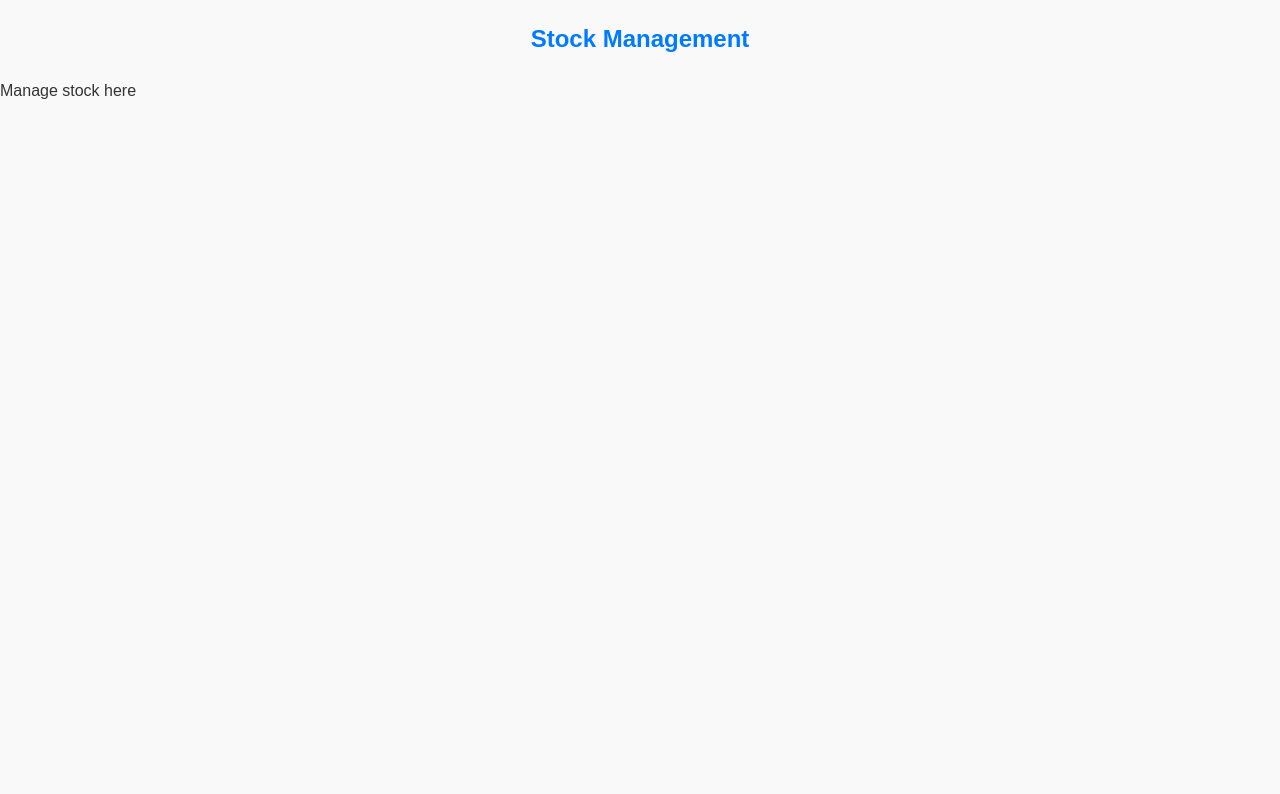
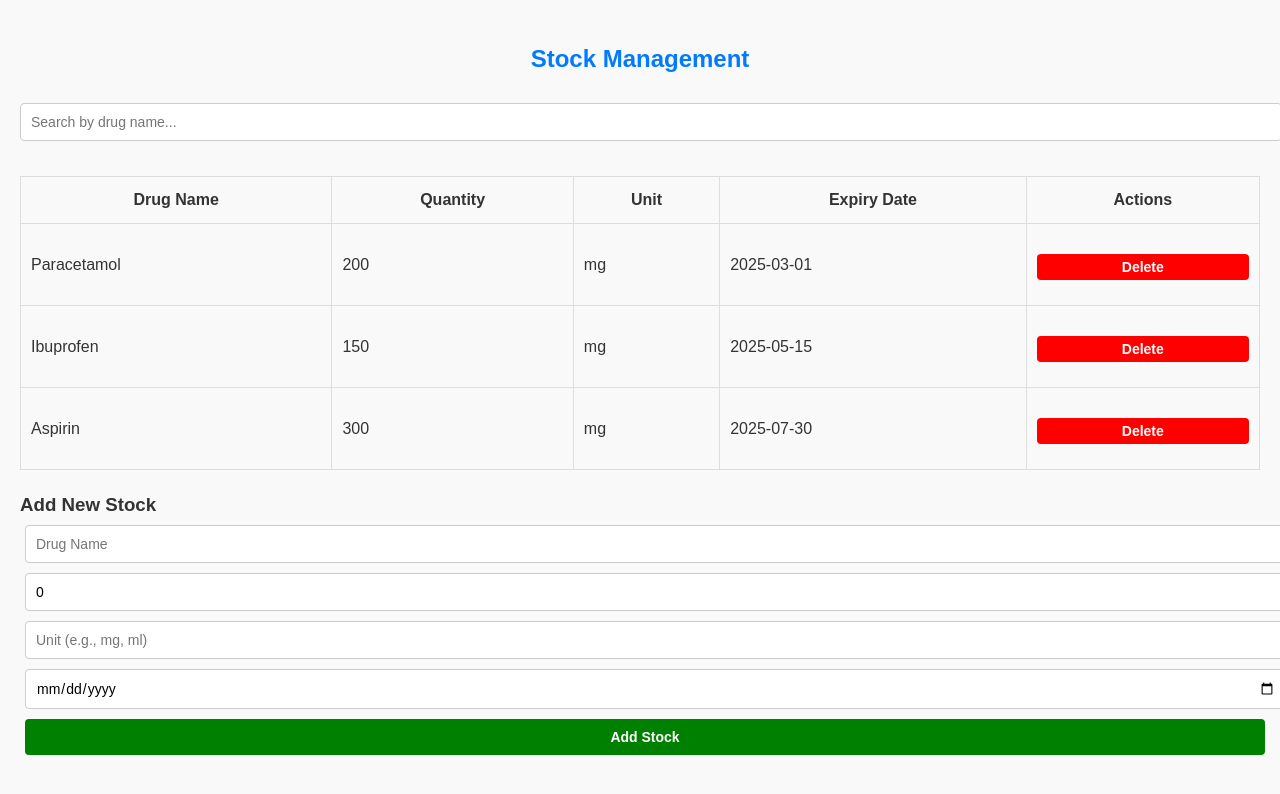
Before and after one commit to OsinaChi-F/pharmacy-tender, a React (Create React App) app in the folder pharmacy-tender-portal/: page /stock in a window 1280 px wide. Shown: the top 794 px of the page. Built offline with nearby package versions, Linux system fonts and the light colour scheme.

Commit message:
Add button styling and margin adjustments in Stock.js

```diff
--- a/pharmacy-tender-portal/src/Pages/AdminDashboard.css
+++ b/pharmacy-tender-portal/src/Pages/AdminDashboard.css
@@ -1,4 +1,28 @@
-.sidebar, h2{
+.sidebar{
+    display: flex;
+}
+.dashboard-container{
+    display: flex;
+}
+.chart-container {
+    display: flex;
+    justify-content: space-between;
+    padding: 20px;
+    margin: 10px;
+}
+
+.BarResponsiveContainer{
+    display: flex;
+    flex-direction: column;
+    justify-content: right;
+    align-items: right;
     background-color: blue;
-    text-decoration: aqua;
+    color: white;
+    padding: 20px;
+    margin: 20px;
 }
+.PieResponsiveContainer {
+    flex: 1;
+    padding: 10px;
+    margin: 10px;
+}
--- a/pharmacy-tender-portal/src/Pages/AdminDashboard.js
+++ b/pharmacy-tender-portal/src/Pages/AdminDashboard.js
@@ -1,6 +1,12 @@
 import React, { useState } from 'react';
-import { BarChart, Bar, XAxis, YAxis, CartesianGrid, Tooltip, Legend, ResponsiveContainer } from 'recharts';
+import {
+  BarChart, Bar, XAxis, YAxis, CartesianGrid, Tooltip, Legend, ResponsiveContainer as BarResponsiveContainer
+} from 'recharts';
+import {
+  PieChart, Pie, Cell, ResponsiveContainer as PieResponsiveContainer
+} from 'recharts';
 import { useNavigate } from 'react-router-dom';
+import './AdminDashboard.css';
 
 const AdminDashboard = () => {
   const [isDropdownVisible, setIsDropdownVisible] = useState(false);
@@ -15,7 +21,18 @@ const AdminDashboard = () => {
   const deadlines = [
     { name: "Paracetamol Tender", date: "March 20, 2025" },
     { name: "Ibuprofen Tender", date: "April 25, 2025" },
+    { name: "Aspirin Tender", date: "May 30, 2025" },
+    { name: "Naproxen Tender", date: "June 30, 2025" }
   ];
+
+  const pieData = [
+    { name: 'Category A', value: 400 },
+    { name: 'Category B', value: 300 },
+    { name: 'Category C', value: 300 },
+    { name: 'Category D', value: 200 },
+  ];
+
+  const COLORS = ['#0088FE', '#00C49F', '#FFBB28', '#FF8042'];
 
   const toggleDropdown = () => setIsDropdownVisible((prev) => !prev);
 
@@ -30,9 +47,9 @@ const AdminDashboard = () => {
       <div className="sidebar">
         <h2>Dashboard</h2>
         <ul>
-          <li onClick={() => navigate("/tendernotice")}>Tender Notice</li>
+          <li onClick={() => navigate("/tender-notice")}>Tender Notice</li>
           <li onClick={() => navigate("/employee")}>Employee</li>
-          <li onClick={() => navigate("/submissionform")}>Submission Form</li>
+          <li onClick={() => navigate("/submission-form")}>Submission Form</li>
           <li onClick={() => navigate("/vendor")}>Vendor</li>
           <li onClick={() => navigate("/stock")}>Stock</li>
           <li>
@@ -44,12 +61,14 @@ const AdminDashboard = () => {
             >
               Tender List
             </span>
-            <ul className={isDropdownVisible ? "dropdown visible" : "dropdown hidden"}>
+            {isDropdownVisible && (
+              <ul className="dropdown">
                 <li onClick={() => navigate("/create-tender")}>Create Tender</li>
                 <li onClick={() => navigate("/view-tender")}>View Tender</li>
                 <li onClick={() => navigate("/create-tender-by-usage")}>Create Tender By Usage</li>
                 <li onClick={() => navigate("/create-tender-by-date")}>Create Tender by Date</li>
               </ul>
+            )}
           </li>
           <li onClick={handleLogout}>Log Out</li>
         </ul>
@@ -57,7 +76,9 @@ const AdminDashboard = () => {
 
       <div className="main-content">
         <h2>Pharmacy Tender Dashboard</h2>
-      <ResponsiveContainer width="100%" height={240}>
+       <div className="chart-container">
+        {/* Bar Chart */}
+        <BarResponsiveContainer width="50%" height={300}>
           <BarChart data={data}>
             <CartesianGrid strokeDasharray="3 3" />
             <XAxis dataKey="name" />
@@ -66,7 +87,29 @@ const AdminDashboard = () => {
             <Legend />
             <Bar dataKey="TendersSubmitted" fill="#8884d8" />
           </BarChart>
-      </ResponsiveContainer>
+        </BarResponsiveContainer>
+
+
+        {/* Pie Chart */}
+        <PieResponsiveContainer width="50%" height={300}>
+          <PieChart>
+            <Pie
+              data={pieData}
+              cx="50%"
+              cy="50%"
+              labelLine={false}
+              label={({ name, percent }) => `${name}: ${(percent * 100).toFixed(0)}%`}
+              outerRadius={80}
+              fill="#8884d8"
+              dataKey="value"
+            >
+              {pieData.map((entry, index) => (
+                <Cell key={`cell-${index}`} fill={COLORS[index % COLORS.length]} />
+              ))}
+            </Pie>
+          </PieChart>
+        </PieResponsiveContainer>
+      </div>
         <div>
           <h3>Upcoming Deadlines</h3>
           <ul>
--- a/pharmacy-tender-portal/src/Pages/Stock.js
+++ b/pharmacy-tender-portal/src/Pages/Stock.js
@@ -1,12 +1,132 @@
-import React from 'react'
+import React, { useState } from 'react';
 
 const Stock = () => {
+  // Initial stock data
+  const [stock, setStock] = useState([
+    { id: 1, name: 'Paracetamol', quantity: 200, unit: 'mg', expiry: '2025-03-01' },
+    { id: 2, name: 'Ibuprofen', quantity: 150, unit: 'mg', expiry: '2025-05-15' },
+    { id: 3, name: 'Aspirin', quantity: 300, unit: 'mg', expiry: '2025-07-30' },
+  ]);
+
+  const [searchQuery, setSearchQuery] = useState('');
+  const [newStock, setNewStock] = useState({ name: '', quantity: 0, unit: '', expiry: '' });
+
+  // Handle search
+  const filteredStock = stock.filter(item =>
+    item.name.toLowerCase().includes(searchQuery.toLowerCase())
+  );
+
+  // Handle adding new stock
+  const handleAddStock = () => {
+    if (newStock.name && newStock.quantity && newStock.unit && newStock.expiry) {
+      setStock([
+        ...stock,
+        { id: stock.length + 1, ...newStock },
+      ]);
+      setNewStock({ name: '', quantity: 0, unit: '', expiry: '' });
+    } else {
+      alert('Please fill in all fields to add stock.');
+    }
+  };
+
+  // Handle deleting stock
+  const handleDeleteStock = (id) => {
+    setStock(stock.filter(item => item.id !== id));
+  };
+
   return (
-    <div>
+    <div style={{ padding: '20px' }}>
       <h2>Stock Management</h2>
-      <p>Manage stock here</p>
+
+      {/* Search Bar */}
+      <div style={{ marginBottom: '20px' }}>
+        <input
+          type="text"
+          placeholder="Search by drug name..."
+          value={searchQuery}
+          onChange={(e) => setSearchQuery(e.target.value)}
+          style={{ padding: '10px', width: '100%' }}
+        />
+      </div>
+
+      {/* Stock Table */}
+      <table style={{ width: '100%', borderCollapse: 'collapse', marginBottom: '20px' }}>
+        <thead>
+          <tr>
+            <th style={{ border: '1px solid #ddd', padding: '10px' }}>Drug Name</th>
+            <th style={{ border: '1px solid #ddd', padding: '10px' }}>Quantity</th>
+            <th style={{ border: '1px solid #ddd', padding: '10px' }}>Unit</th>
+            <th style={{ border: '1px solid #ddd', padding: '10px' }}>Expiry Date</th>
+            <th style={{ border: '1px solid #ddd', padding: '10px' }}>Actions</th>
+          </tr>
+        </thead>
+        <tbody>
+          {filteredStock.map((item) => (
+            <tr key={item.id}>
+              <td style={{ border: '1px solid #ddd', padding: '10px' }}>{item.name}</td>
+              <td style={{ border: '1px solid #ddd', padding: '10px' }}>{item.quantity}</td>
+              <td style={{ border: '1px solid #ddd', padding: '10px' }}>{item.unit}</td>
+              <td style={{ border: '1px solid #ddd', padding: '10px' }}>{item.expiry}</td>
+              <td style={{ border: '1px solid #ddd', padding: '10px' }}>
+                <button
+                  onClick={() => handleDeleteStock(item.id)}
+                  style={{ padding: '5px 10px', backgroundColor: 'red', color: 'white', border: 'none' }}
+                >
+                  Delete
+                </button>
+              </td>
+            </tr>
+          ))}
+        </tbody>
+      </table>
+
+      {/* Add Stock Form */}
+      <div style={{ marginTop: '20px' }}>
+        <h3>Add New Stock</h3>
+        <input
+          type="text"
+          placeholder="Drug Name"
+          value={newStock.name}
+          onChange={(e) => setNewStock({ ...newStock, name: e.target.value })}
+          style={{ margin: '5px', padding: '10px', width: '100%' }}
+        />
+        <input
+          type="number"
+          placeholder="Quantity"
+          value={newStock.quantity}
+          onChange={(e) => setNewStock({ ...newStock, quantity: parseInt(e.target.value) })}
+          style={{ margin: '5px', padding: '10px', width: '100%' }}
+        />
+        <input
+          type="text"
+          placeholder="Unit (e.g., mg, ml)"
+          value={newStock.unit}
+          onChange={(e) => setNewStock({ ...newStock, unit: e.target.value })}
+          style={{ margin: '5px', padding: '10px', width: '100%' }}
+        />
+        <input
+          type="date"
+          placeholder="Expiry Date"
+          value={newStock.expiry}
+          onChange={(e) => setNewStock({ ...newStock, expiry: e.target.value })}
+          style={{ margin: '5px', padding: '10px', width: '100%' }}
+        />
+        <button
+          onClick={handleAddStock}
+          style={{
+            margin: '5px',
+            padding: '10px',
+            backgroundColor: 'green',
+            color: 'white',
+            border: 'none',
+            cursor: 'pointer',
+          }}
+        >
+          Add Stock
+        </button>
+      </div>
     </div>
-  )
-}
+  );
+};
 
-export default Stock
+export default Stock;
--- a/pharmacy-tender-portal/src/Pages/SubmissionForm.js
+++ b/pharmacy-tender-portal/src/Pages/SubmissionForm.js
@@ -36,7 +36,7 @@ const SubmissionForm = () => {
 
   return (
     <div style={{ maxWidth: "600px", margin: "auto" }}>
-      <h2>Pharmacy Tender Submission Form</h2>
+      <h2>Submission Form</h2>
       <form onSubmit={formik.handleSubmit}>
         <label>
           Company Name:
--- a/pharmacy-tender-portal/src/Pages/TenderNotice.js
+++ b/pharmacy-tender-portal/src/Pages/TenderNotice.js
@@ -9,6 +9,15 @@ const TenderNotice = () => {
         This tender is for the supply of essential medicines and pharmaceuticals.
         Please ensure you meet the requirements before proceeding.
       </p>
+      <p>
+        <strong>Deadline:</strong> December 31, 2025
+      </p>
+      <p>
+        <strong>Contact Information:</strong> For any inquiries, please contact us at tender@pharmacy.com or call (123) 456-7890.
+      </p>
+      <p>
+        <strong>Instructions:</strong> To apply, please download the application form from our website, fill it out, and submit it along with the required documents.
+      </p>
     </div>
   );
 };
```
Also changed, not shown: 1 other file (tests, documents, lock files or other folders). Lines whose indentation alone changed are shown as unchanged.
